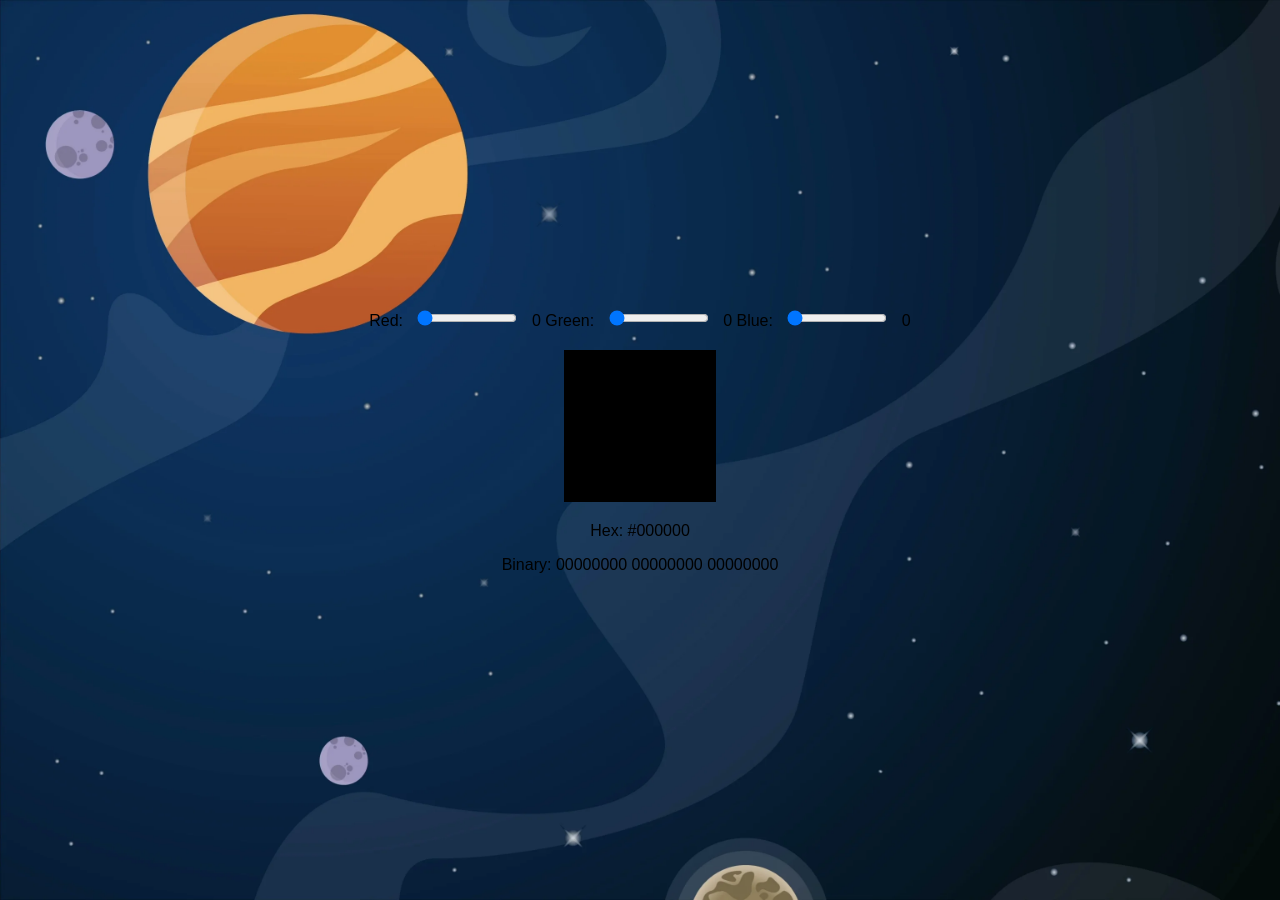
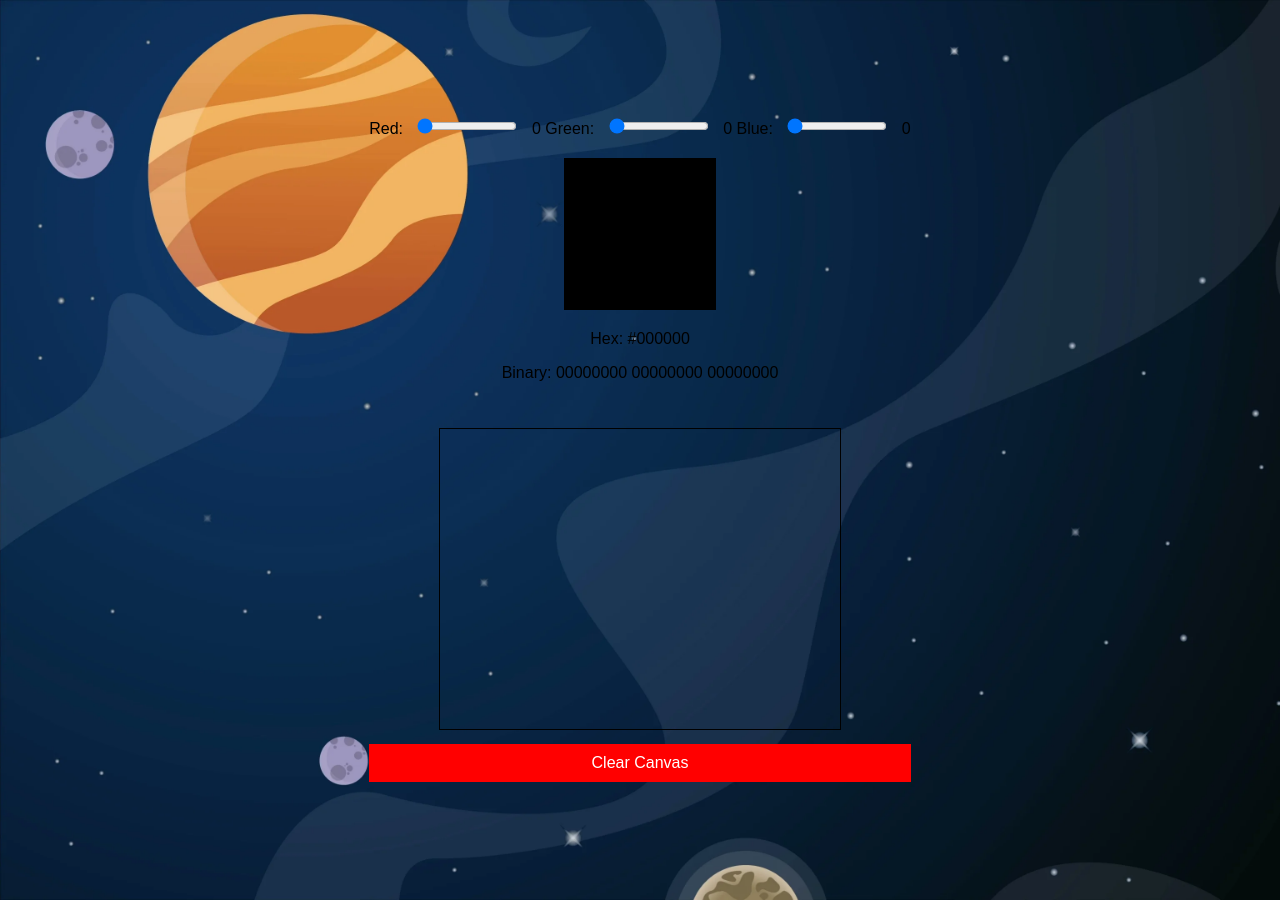
Before and after one commit to tarasehdave/solid-octo-goggles, a Jekyll site: the page colorslider.html, which Jekyll copies as it is, in a window 1280 px wide. Built offline with Jekyll 4.4.1, drawn with Linux system fonts in a browser that asks for light colours.

Commit message:
interactive drawing

```diff
--- a/colorslider.html
+++ b/colorslider.html
@@ -35,8 +35,21 @@
         #hexBinaryDisplay {
             margin-top: 20px;
         }
+
+        #canvas {
+            margin-top: 30px;
+            border: 1px solid #000;
+        }
+
+        #clearButton {
+            margin-top: 10px;
+            padding: 10px;
+            background-color: #ff0000;
+            color: #fff;
+            cursor: pointer;
+        }
     </style>
-    <title>Color Picker</title>
+    <title>Interactive Color Picker</title>
 </head>
 <body>
     <div class="color-picker">
@@ -57,6 +70,9 @@
             <p>Hex: <span id="hexValue"></span></p>
             <p>Binary: <span id="binaryValue"></span></p>
         </div>
+
+        <canvas id="canvas" width="400" height="300"></canvas>
+        <div id="clearButton">Clear Canvas</div>
     </div>
 
     <script>
@@ -70,6 +86,10 @@
             const colorDisplay = document.getElementById('colorDisplay');
             const hexValue = document.getElementById('hexValue');
             const binaryValue = document.getElementById('binaryValue');
+            const canvas = document.getElementById('canvas');
+            const ctx = canvas.getContext('2d');
+            const clearButton = document.getElementById('clearButton');
+            let isDrawing = false;
 
             function updateColor() {
                 const red = redSlider.value;
@@ -98,9 +120,41 @@
                 return `${toBinary(r)} ${toBinary(g)} ${toBinary(b)}`;
             }
 
+            function startDrawing(e) {
+                isDrawing = true;
+                draw(e);
+            }
+
+            function stopDrawing() {
+                isDrawing = false;
+                ctx.beginPath();
+            }
+
+            function draw(e) {
+                if (!isDrawing) return;
+
+                ctx.lineCap = 'round';
+                ctx.lineWidth = 5;
+                ctx.lineTo(e.clientX - canvas.offsetLeft, e.clientY - canvas.offsetTop);
+                ctx.stroke();
+                ctx.beginPath();
+                ctx.moveTo(e.clientX - canvas.offsetLeft, e.clientY - canvas.offsetTop);
+            }
+
+            function clearCanvas() {
+                ctx.clearRect(0, 0, canvas.width, canvas.height);
+            }
+
             redSlider.addEventListener('input', updateColor);
             greenSlider.addEventListener('input', updateColor);
             blueSlider.addEventListener('input', updateColor);
+
+            canvas.addEventListener('mousedown', startDrawing);
+            canvas.addEventListener('mousemove', draw);
+            canvas.addEventListener('mouseup', stopDrawing);
+            canvas.addEventListener('mouseout', stopDrawing);
+
+            clearButton.addEventListener('click', clearCanvas);
 
             // Initialize the color picker
             updateColor();
```
Also changed, not shown: other parts of colorslider.html (+2 -0 lines). Lines whose indentation alone changed are shown as unchanged.
